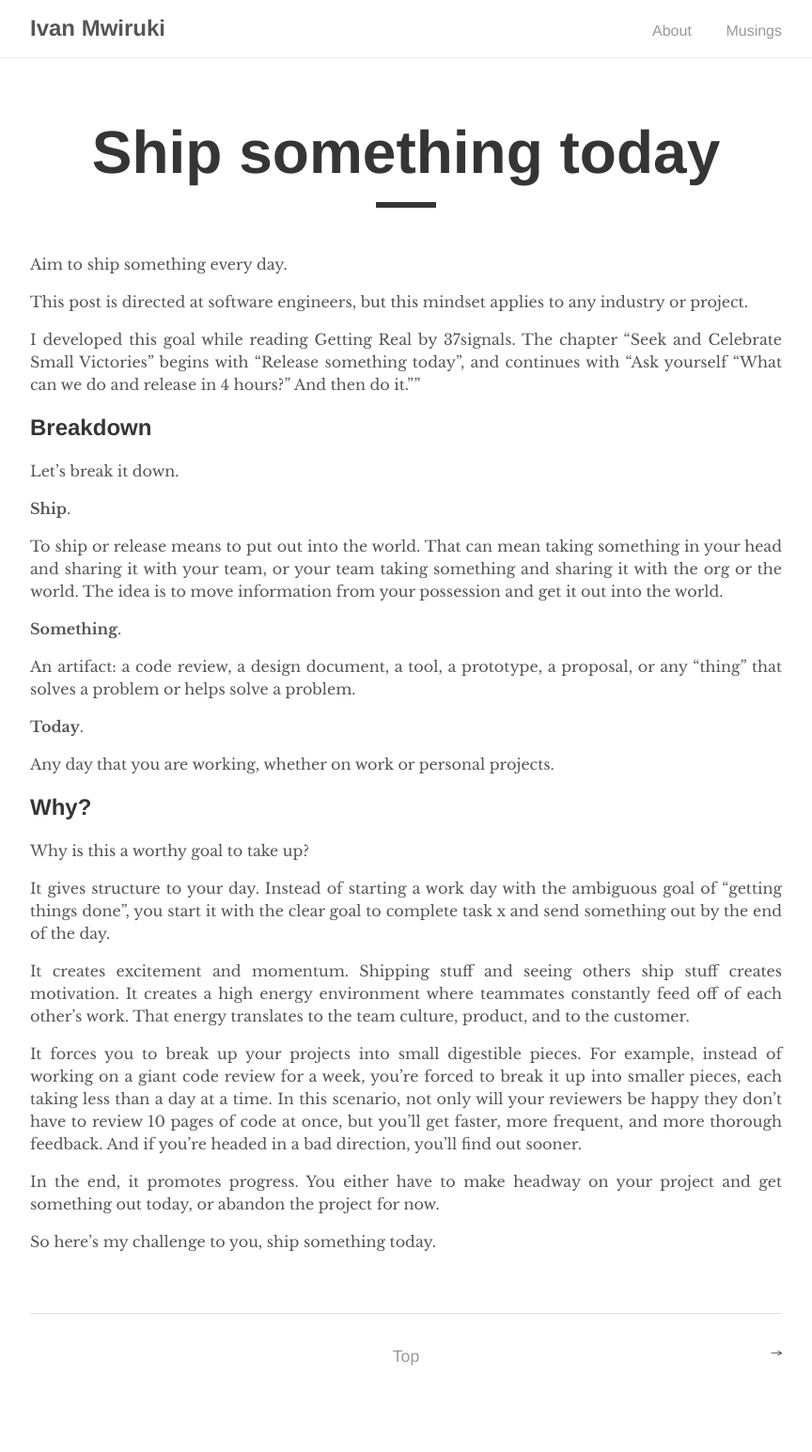
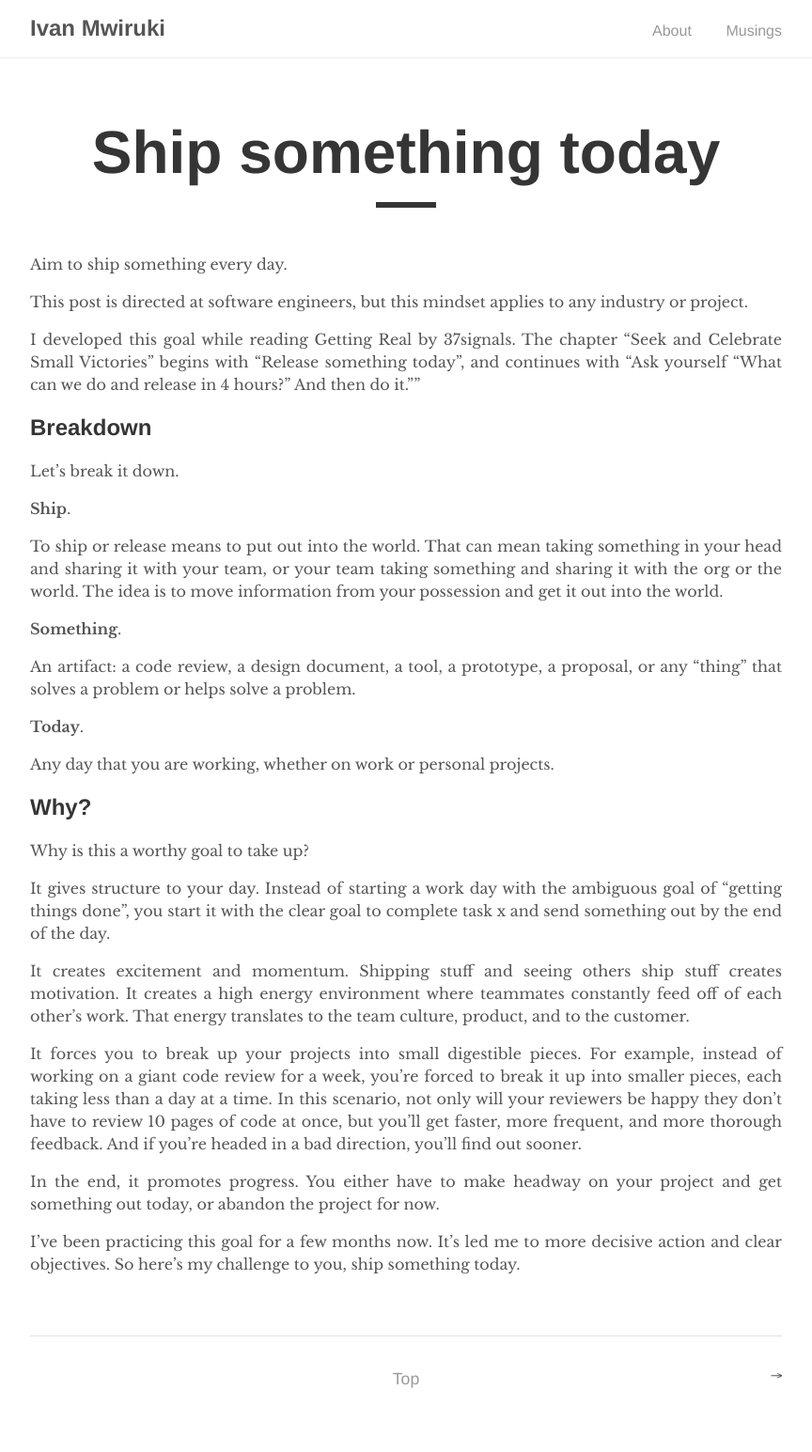
Before and after one commit to ivan-moto/ivan-moto.github.io, a Jekyll site: the page built from _posts/2020-04-12-ship-something-today.md, in a window 1280 px wide. Shown: the whole page at 94% size, without its empty margins (208-1072 px from the left). Built offline with Jekyll 4.4.1, drawn with Linux system fonts in a browser that asks for light colours; before the commit the page ends 1521 px from its top, so only the background shows below that.

Commit message:
Update shipping post

```diff
--- a/_posts/2020-04-12-ship-something-today.md
+++ b/_posts/2020-04-12-ship-something-today.md
@@ -47,4 +47,5 @@ and more thorough feedback. And if you're headed in a bad direction, you'll find
 In the end, it promotes progress. You either have to make headway on your project and get something out today, or abandon
 the project for now.
 
+I've been practicing this goal for a few months now. It's led me to more decisive action and clear objectives.
 So here's my challenge to you, ship something today.
```
